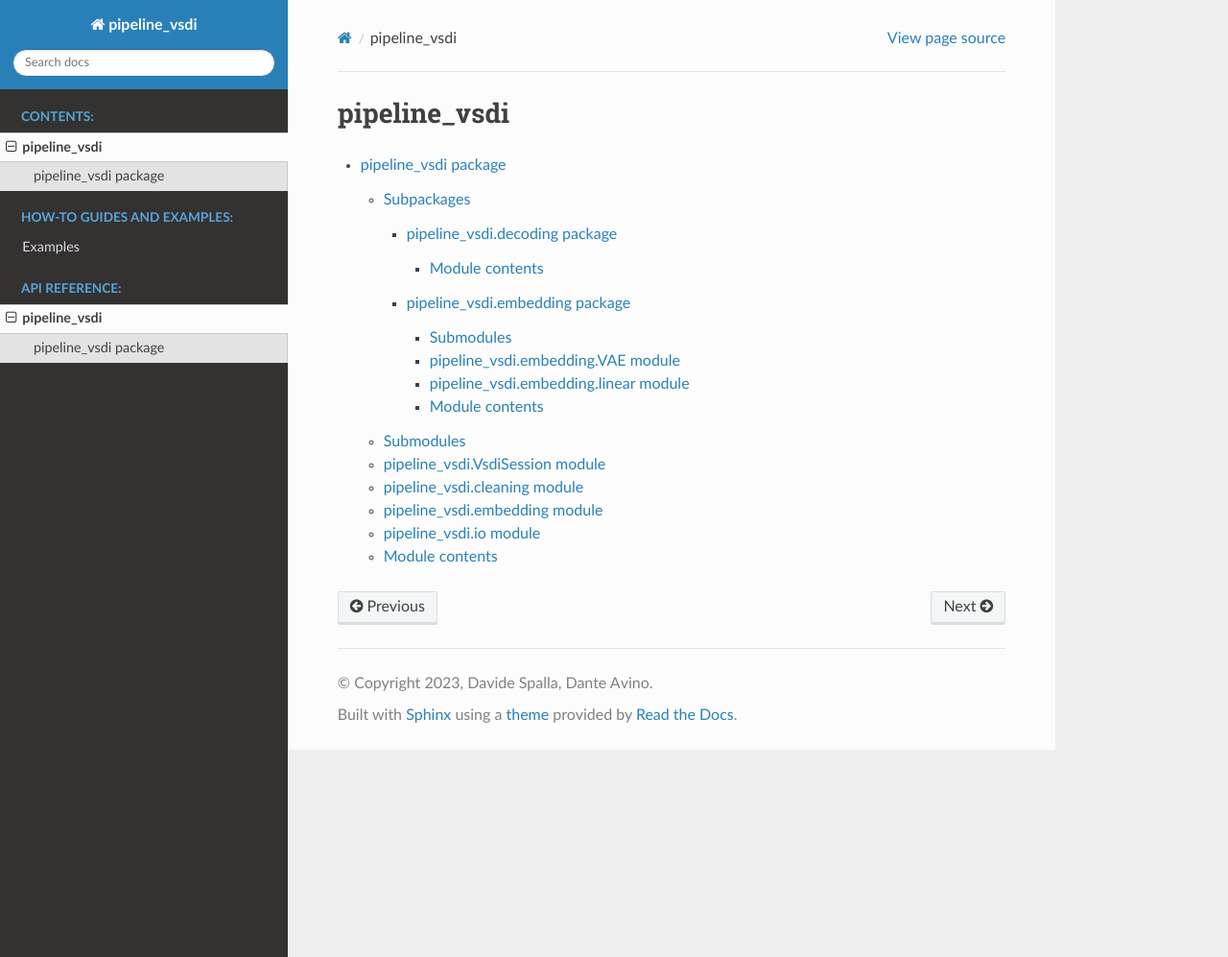
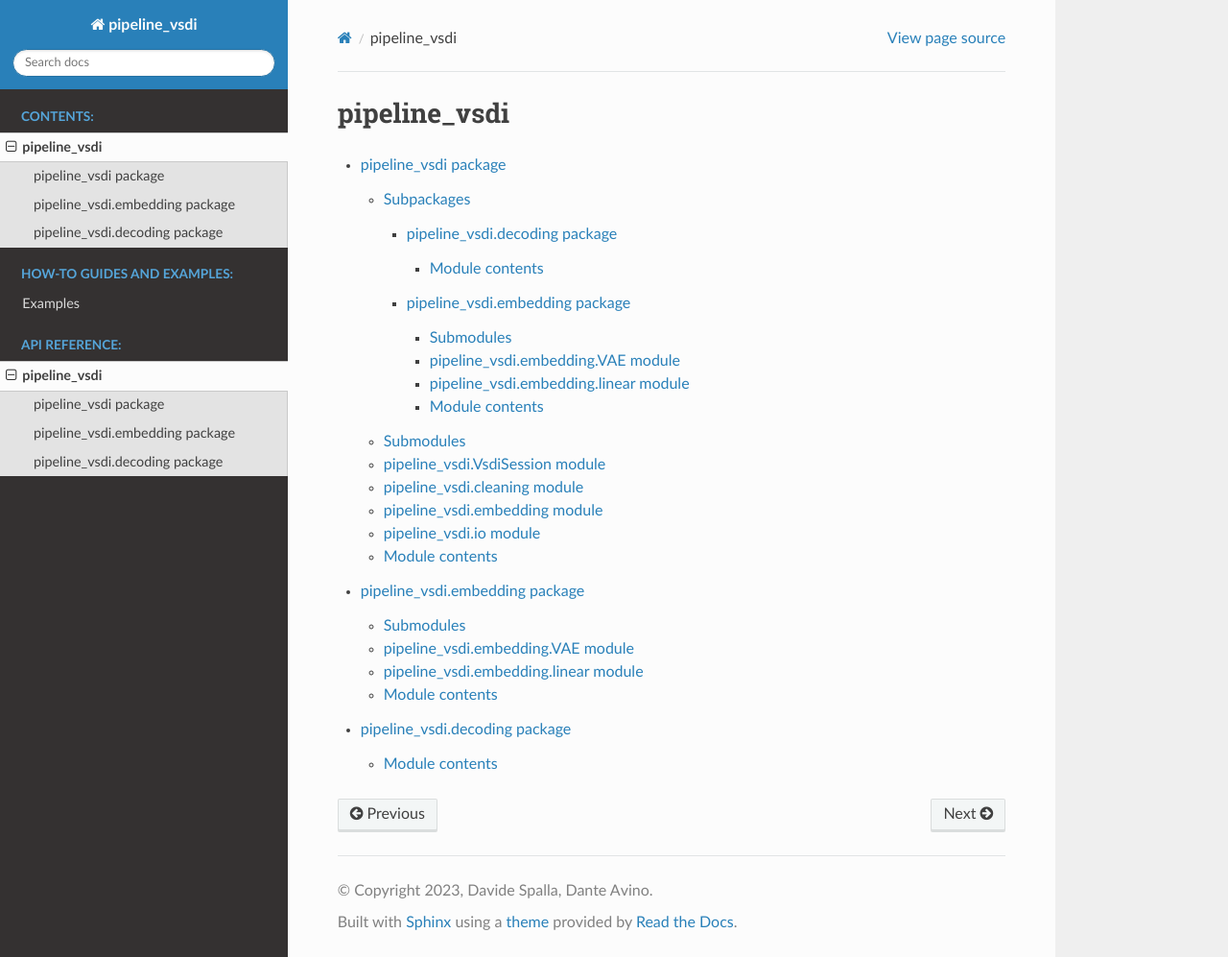
Before and after one commit to NeuroNetMem/pipeline_vsdi, a Sphinx documentation site: the page built from docs/modules.rst, in a window 1280 px wide and 997 px high. Shown: the whole window at 96% size. Built offline with Sphinx 7.4.7 and the Read the Docs theme 2.0.0, drawn with Linux system fonts in a browser that asks for light colours.

Commit message:
updated modules rst

```diff
--- a/docs/modules.rst
+++ b/docs/modules.rst
@@ -5,3 +5,5 @@ pipeline_vsdi
    :maxdepth: 4
 
    pipeline_vsdi
+   pipeline_vsdi.embedding
+   pipeline_vsdi.decoding
```
